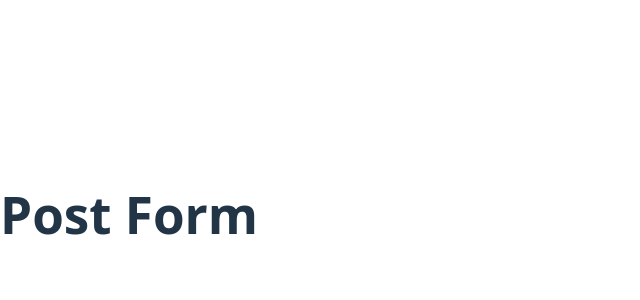
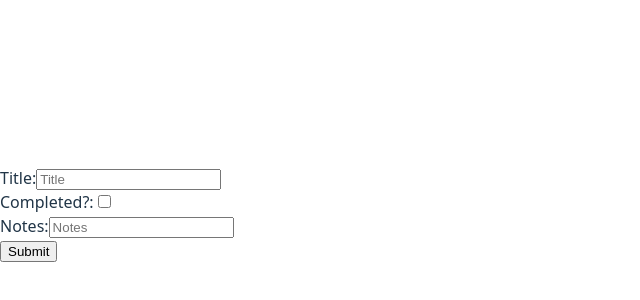
Before and after one commit to irickc/csci-380-final-project, a React (Vite) app: page /posts/create in a window 1280 px wide. Shown: the part 186-486 px from the top of the page, without its empty margins (0-640 px from the left). Built offline with nearby package versions, Linux system fonts and the light colour scheme.

Commit message:
outline components

```diff
--- a/src/posts/postDetail.tsx
+++ b/src/posts/postDetail.tsx
@@ -1,5 +1,27 @@
-export default function PostDetail() {
+import {useState} from 'react';
+
+export default function PostDetail(props: {
+    post: {
+        id: number,
+        title: string,
+        note: string,
+        completed: boolean,
+    }
+}) {
+    const [completed, setCompleted] = useState(props.post.completed);
+
+    function toggleCompleted() {
+        setCompleted(!completed);
+
+        // update completion on the server
+        // roll back if it fails?
+    }
+
     return (
-        <h1>Post Detail</h1>
+        <div className="post-container">
+            <h2 className="post-title">Title</h2>
+            <p className="post-note">Notes</p>
+            <button type="button" onClick={toggleCompleted}></button>
+        </div>
     );
 }
--- a/src/posts/postForm.tsx
+++ b/src/posts/postForm.tsx
@@ -1,5 +1,65 @@
-export default function PostForm() {
+import { useState } from "react";
+
+export default function PostForm(props: {
+    post: {
+        id: number,
+        title: string,
+        completed: boolean,
+        notes: string
+    }
+}) {
+    const [title, setTitle] = useState("");
+    const [completed, setCompleted] = useState(false);
+    const [notes, setNotes] = useState("");
+
+    // set inital values if post exists
+    if (props.post) {
+        setTitle(props.post.title);
+        setCompleted(props.post.completed);
+        setNotes(props.post.notes);
+    }
+
+    function submitForm() {
+        console.log("Submitting");
+        // validate input
+        if (props.post) {
+            // create a new task on the server
+            return;
+        } else {
+            // edit the task on the server
+            return;
+        }
+    }
+
+    function handleTitleChange(event) {
+        setTitle(event.target.value);
+        console.log(title);
+    }
+
+    function handleCompletedChange(event) {
+        setCompleted(event.target.checked);
+    }
+
+    function handleNotesChange(event) {
+        setNotes(event.target.value);
+        console.log(notes);
+    }
+
     return (
-        <h1>Post Form</h1>
+        <form className='post-form' action={submitForm}>
+            <div className="form-row">
+                <label htmlFor="title">Title:</label>
+                <input type="text" id="title" name="title" placeholder="Title" onChange={handleTitleChange} required></input>
+            </div>
+            <div className="form-row">
+                <label htmlFor="completed">Completed?:</label>
+                <input type="checkbox" id="completed" name="completed" checked={completed} onChange={handleCompletedChange}></input>
+            </div>
+            <div className="form-row">
+                <label htmlFor="notes">Notes:</label>
+                <input type="text" id="notes" name="notes" placeholder="Notes" onChange={handleNotesChange}></input>
+            </div>
+            <input type="submit"></input>
+        </form>
     );
 }
--- a/src/posts/postList.tsx
+++ b/src/posts/postList.tsx
@@ -1,5 +1,32 @@
-export default function PostList() {
+import { useEffect, useState } from 'react';
+
+export default function PostList(props: {
+    post: {
+        id: number,
+        title: string,
+        note: string,
+        completed: boolean,
+    }
+}) {
+    const [posts, setPosts] = useState([]);
+    let postElements = [];
+
+    function fetchPosts() {
+        // fetch the list of posts
+        // setPosts
+    }
+
+    useEffect(() => {
+        fetchPosts();
+
+        // create the post elements (PostDetail components)
+    });
+
     return (
-        <h1>Post List</h1>
+        <div className="posts-list">
+            <ul>
+                {postElements}
+            </ul>
+        </div>
     );
 }
```
